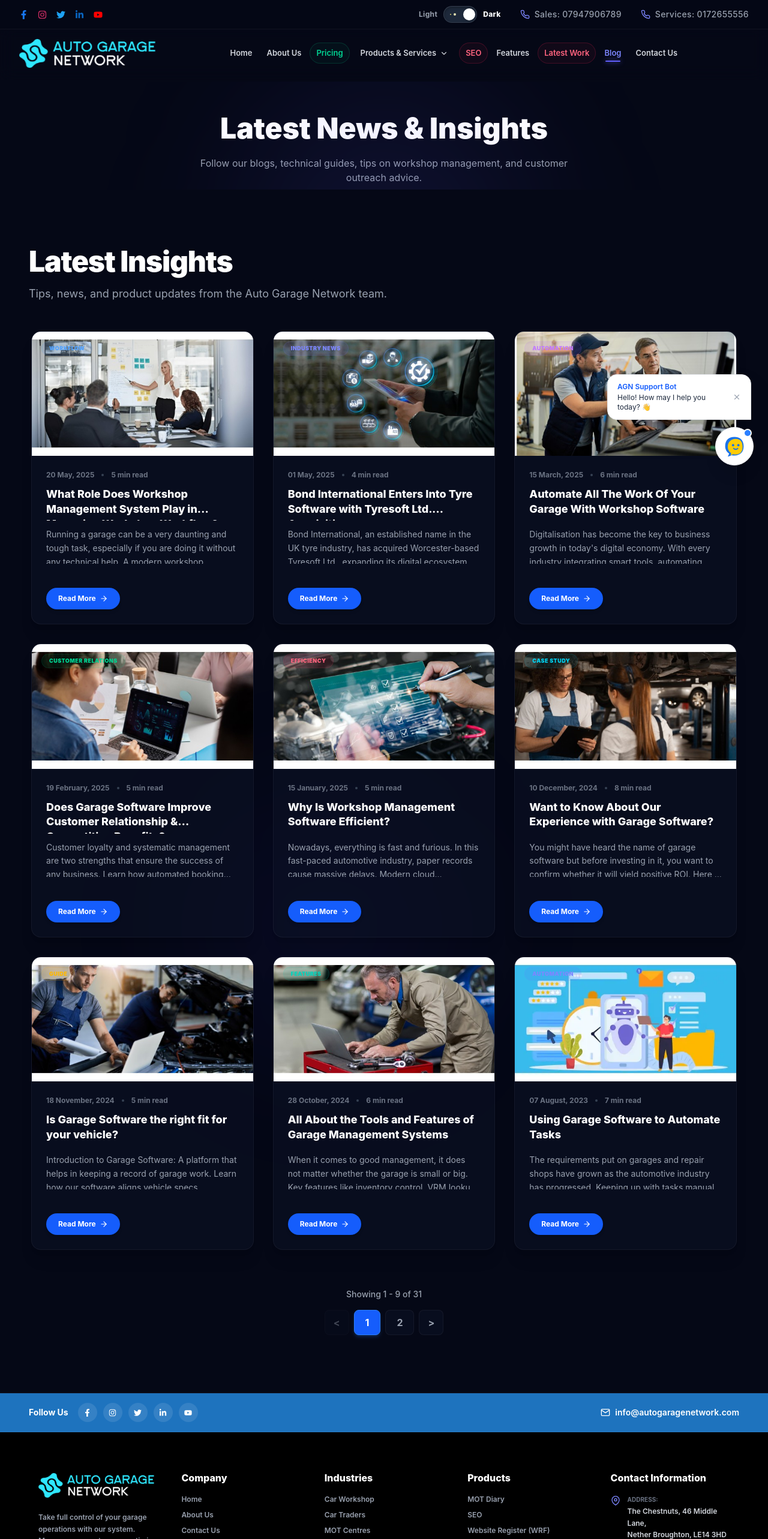
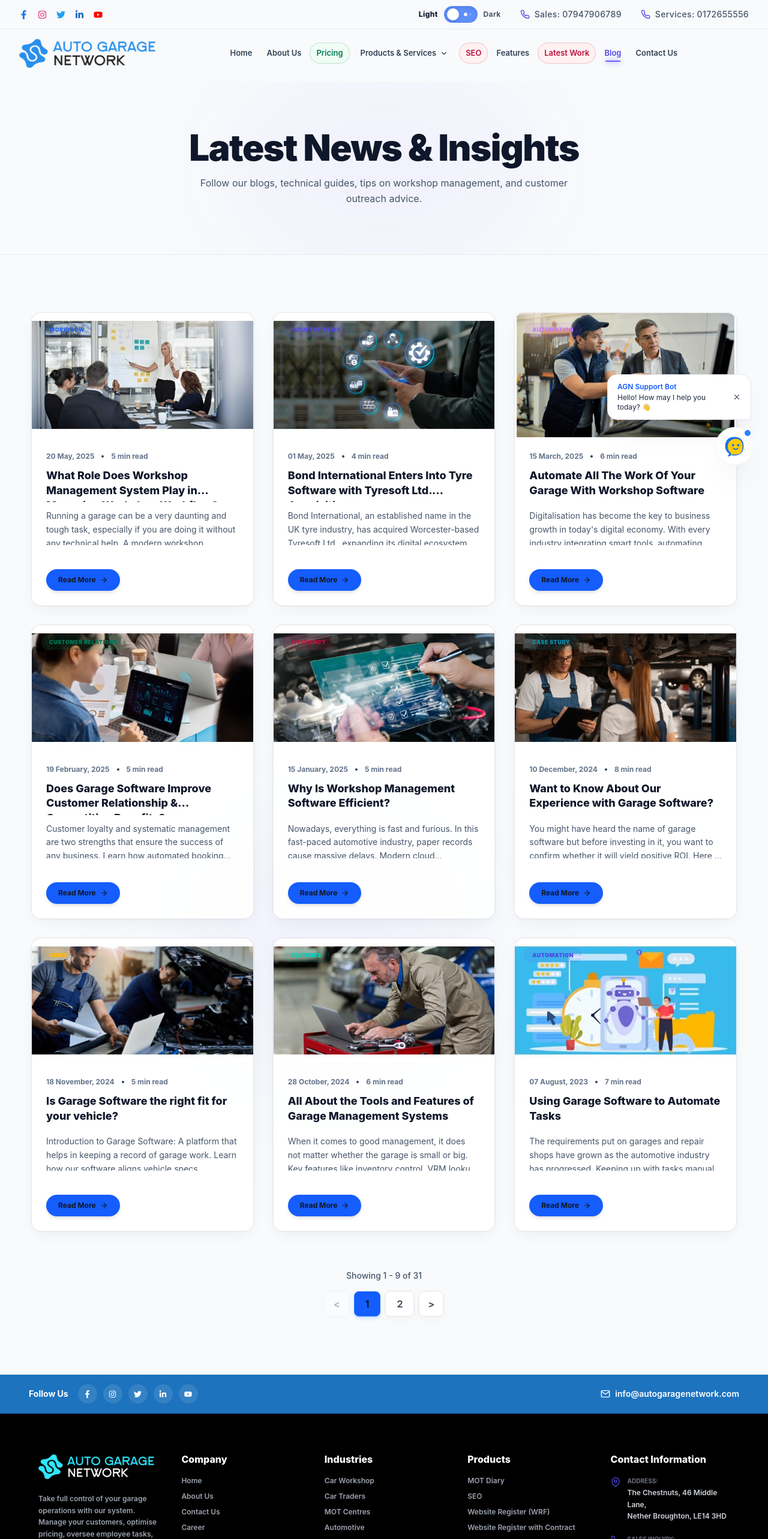
Before and after one commit to AshutoshRecenture/Auto-Garage-Network, a React (Vite) app in the folder frontned/: page /blog in a window 1280 px wide. Shown: the top 2566 px of the page at 60% size. Built offline with nearby package versions, Linux system fonts and the light colour scheme.

Commit message:
Updated code

```diff
--- a/frontned/index.html
+++ b/frontned/index.html
@@ -1,5 +1,5 @@
 <!doctype html>
-<html lang="en">
+<html lang="en" class="light">
   <head>
     <meta charset="UTF-8" />
     <link rel="icon" type="image/png" href="/AutoGarageSystem.png?v=3" />
--- a/frontned/src/components/BlogSection.jsx
+++ b/frontned/src/components/BlogSection.jsx
@@ -134,9 +134,27 @@ const BlogModal = ({ post, onClose }) => {
           </p>
 
           <div className="space-y-3.5 text-gray-300 text-xs md:text-sm leading-relaxed">
+            {post.content ? (
+              post.content.map((item, idx) => {
+                if (item.type === "heading") {
+                  return (
+                    <h3
+                      key={idx}
+                      className="text-sm md:text-base font-extrabold text-white pt-2.5"
+                    >
+                      {item.value}
+                    </h3>
+                  );
+                }
+                return <p key={idx}>{item.value}</p>;
+              })
+            ) : (
+              <>
                 <p>{p1}</p>
                 <p>{p2}</p>
                 <p>{p3}</p>
+              </>
+            )}
           </div>
         </div>
 
@@ -268,6 +286,72 @@ const BlogSection = ({ limit }) => {
         "Running a garage can be a very daunting and tough task, especially if you are doing it without any technical help. A modern workshop management system resolves scheduling bottlenecks and streamlines parts ordering.",
       color: "bg-blue-500/10 text-blue-400",
       image: workshopImg,
+      content: [
+        {
+          type: "text",
+          value:
+            "Running a garage can be a very daunting and tough task, especially if you are doing it without any technical help. You need to do many things in one go, and you also need to manage many tasks at once. You must care for the cars, help customers, keep the tools in order, and ensure everything runs on time. These things might get messy and confusing. Garage Software has been introduced to ease workflow and simultaneously manage all tasks.",
+        },
+        {
+          type: "text",
+          value:
+            "This helps garages stay organised, work faster, and give better services to customers. Garage management software is a special computer tool made for auto repair shops. It manages all the tough tasks of garages at one stop. You can use this tool for many tasks, see which car is coming for which problem, and whether it gets fixed. This software has proven to be a competent help running the garage smoothly. Read this blog to get the information.",
+        },
+        {
+          type: "heading",
+          value: "Keeps Track of All Jobs",
+        },
+        {
+          type: "text",
+          value:
+            "Sometimes garages don’t correctly note what they need for their cars. By opting for this software, garages can analyse the procedure for what is going on with the vehicle. This system lets you track the car coming to the garage, what it needs, and how you fix it. You don’t need to look at a paper for records, and you don’t need to ask many people to get the details of the car and the work the car needs. The software shows everything on your computer screen and how the work is being completed. This helps the workers focus on their jobs, and they don’t have to waste time searching for information.",
+        },
+        {
+          type: "heading",
+          value: "Easy Scheduling",
+        },
+        {
+          type: "text",
+          value:
+            "This software eases the scheduling process a lot. Customers just need to call or come in to book a service. This software lets people set appointments according to their schedule and needs using their phones and computers. When customers book an appointment and add the time slot, the software automatically adds it to the garage calendar. This allows the garage owners to access the appointments independently and serve their customers. You don’t have to book an appointment for two cars at the same time by mistake. Workers can easily see what jobs are coming up. The garage stays ready on time to fix the car.",
+        },
+        {
+          type: "heading",
+          value: "Saves Time on Paperwork",
+        },
+        {
+          type: "text",
+          value:
+            "Writing everything can take longer, especially when filling out forms or bills. But not anymore, the garage management software is also designed to help you with the paperwork. This software makes the workflow easy by generating bills for you. This software also tells you about the parts used to fix the car and their cost. You don’t need to keep big stacks of paper to write down everything. This makes everything sorted in your computer quickly by saving time and keeping the records safe.",
+        },
+        {
+          type: "heading",
+          value: "Helps with Inventory Control",
+        },
+        {
+          type: "text",
+          value:
+            "The garage uses many parts, like oils, filters, and tyres, but keeping a manual record of everything can be very tough. This inventory work involves what you have and need to buy for your garage. This software keeps a list of everything, along with the restocking. When you use something, the number just goes down and automatically goes to restocking. If you are running low, the software reminds you to order that item. You don’t have to rush for the parts at the end time while performing the repair work. This helps the garage manage its workflow without any delays.",
+        },
+        {
+          type: "heading",
+          value: "Keeps the Team Organised",
+        },
+        {
+          type: "text",
+          value:
+            "Every person in the garage has to do something and has a lot of work as well. Some need to fix the engine, some need to look at restocking the parts, some need to change the oil in the vehicle, and some need to look at administrative work. The software makes the staff workflow more efficient, and they can focus on their other work without worrying about it. This software assigns the work according to their capabilities. This software allows you to give tasks to the right person and set deadlines accordingly. If someone does their job early, they don’t have to sit idle. They can check what the next thing is that they need to do. This keeps the staff busy and helps the garage finish the work on time every day.",
+        },
+        {
+          type: "heading",
+          value: "Final Thoughts",
+        },
+        {
+          type: "text",
+          value:
+            "Garage management software has proven to be a big help to garages and workshops. It eases the garage's workflow and helps them manage their other tasks. This keeps the garage clean, saves time and ensures that the job is done correctly. This helps you to remember all the essential things and keeps the team on track. When the garage runs better, the customers will notice everything. The customers see the positive side of the garage and will return. If the garage still uses paper and simple tools, it may be time to switch to this software. This makes the workflow more manageable and helps the business to grow.",
+        },
+      ],
     },
     {
       category: "Industry News",
@@ -278,6 +362,43 @@ const BlogSection = ({ limit }) => {
         "Bond International, an established name in the UK tyre industry, has acquired Worcester-based Tyresoft Ltd., expanding its digital ecosystem and capabilities for garages nationwide.",
       color: "bg-indigo-500/10 text-indigo-400",
       image: tyreSoftwareImg,
+      content: [
+        {
+          type: "text",
+          value:
+            "Bond International, an established name in the UK tyre industry, has acquired Worcester-based Tyresoft Ltd., one of the country's most recognised tyre software providers. The deal effectuates Bond's foothold in the UK's tyre software market.",
+        },
+        {
+          type: "text",
+          value:
+            'Founded in 2011, Tyresoft Ltd. quickly rose to eminence because of its unique business approach, which offered an "all-purpose complete management system" to the tyre and automobile industries. Marcus Hathaway, the company’s founder, provided groundbreaking solutions to harmonise tyre sales, systematise tyre stock, and strengthen overall tyre business operations.',
+        },
+        {
+          type: "text",
+          value:
+            "The acquisition strongly indicates Bond’s tactical focus on top-notch infrastructure after escalating its delivery and warehouse capabilities to cover 96% of the UK with same-day service. Bond International's CEO, Charlie Bond, described the deal as “historic” in the company's long-term growth strategy.",
+        },
+        {
+          type: "text",
+          value:
+            "Bond talked about his company's significant achievement in building a nationwide delivery network; he also added that his company's vision is to gain success in the system development sector, where Tyresoft, as a partner, will play a vital role in upscaling its operations.",
+        },
+        {
+          type: "text",
+          value:
+            "Hathaway, too, lauded the agreement between the two organisations. He exemplified the new journey as a \"thrilling opportunity\" for the customers. Marcus Hathaway praised Bond International's commitment to quality and innovation and added that the company's values synchronise perfectly with Tyresoft’s ambitions.",
+        },
+        {
+          type: "text",
+          value:
+            "As part of the accord, Hathaway will soon join Bond International’s Board of Directors as the Director of Systems Development. He will also continue to guide Tyresoft’s software management and direction. On the other hand, Oliver Russell will join Tyresoft as its Managing Director.",
+        },
+        {
+          type: "text",
+          value:
+            "Last month, Bond International acquired yet another leading tyre brand: Tyrescope. This undoubtedly signals Bond’s business strategy to incorporate high-end digital solutions into the core of its tyre-related operations. By affiliating with giant market leaders in the tyre software space, Bond is diversifying its operations to optimise business efficiency, customer value, and new-age innovation.",
+        },
+      ],
     },
     {
       category: "Automation",
@@ -594,6 +715,7 @@ const BlogSection = ({ limit }) => {
       <div className="absolute top-1/2 left-1/4 w-[450px] h-[450px] bg-indigo-600/5 rounded-full blur-[120px] pointer-events-none"></div>
 
       <div className="max-w-7xl mx-auto">
+        {limit && (
           <div className="flex flex-col md:flex-row justify-between items-end mb-12">
             <motion.div
               initial={{ opacity: 0, x: -20 }}
@@ -609,7 +731,6 @@ const BlogSection = ({ limit }) => {
               </p>
             </motion.div>
 
-          {limit && (
             <Link to="/blog">
               <motion.div
                 initial={{ opacity: 0, x: 20 }}
@@ -622,8 +743,8 @@ const BlogSection = ({ limit }) => {
                 <FiArrowRight />
               </motion.div>
             </Link>
+          </div>
         )}
-        </div>
 
         <div className="flex flex-wrap justify-center gap-8">
           {currentPosts.map((post, idx) => (
--- a/frontned/src/components/Navbar.jsx
+++ b/frontned/src/components/Navbar.jsx
@@ -114,19 +114,29 @@ const Navbar = () => {
   // Theme state and storage hook
   const [theme, setTheme] = useState(() => {
     if (typeof window !== "undefined" && window.localStorage) {
-      return localStorage.getItem("theme") || "dark";
+      return localStorage.getItem("theme") || "light";
     }
-    return "dark";
+    return "light";
   });
 
   useEffect(() => {
     const root = document.documentElement;
+    root.classList.add("no-transitions");
+
     if (theme === "light") {
       root.classList.add("light");
     } else {
       root.classList.remove("light");
     }
     localStorage.setItem("theme", theme);
+
+    // Force reflow
+    window.getComputedStyle(root).opacity;
+
+    const timer = setTimeout(() => {
+      root.classList.remove("no-transitions");
+    }, 0);
+    return () => clearTimeout(timer);
   }, [theme]);
 
   const toggleTheme = () => {
--- a/frontned/src/index.css
+++ b/frontned/src/index.css
@@ -2,17 +2,33 @@
 
 html {
   scroll-behavior: smooth;
-  scrollbar-color: rgba(99, 102, 241, 0.75) #050816;
+  scrollbar-color: rgba(99, 102, 241, 0.5) #ffffff;
   scrollbar-width: auto;
 }
 
+html:not(.light) {
+  scrollbar-color: rgba(99, 102, 241, 0.75) #050816;
+}
+
 html, body, #root {
-  background-color: #050816;
-  color: #ffffff;
+  background-color: #ffffff;
+  color: #0f172a;
   overflow-x: hidden !important;
   max-width: 100% !important;
   width: 100% !important;
   position: relative;
+}
+
+html:not(.light), body:not(.light), #root:not(.light) {
+  background-color: #050816;
+  color: #ffffff;
+}
+
+/* Disable transitions temporarily for instant theme switching */
+.no-transitions,
+.no-transitions * {
+  transition: none !important;
+  animation: none !important;
 }
 
 /* Premium Custom Scrollbar */
@@ -21,14 +37,29 @@ html, body, #root {
   height: 10px;
 }
 ::-webkit-scrollbar-track {
+  background: #ffffff;
+}
+html:not(.light) ::-webkit-scrollbar-track,
+html:not(.light)::-webkit-scrollbar-track {
   background: #050816;
 }
+
 ::-webkit-scrollbar-thumb {
+  background: rgba(99, 102, 241, 0.5);
+  border-radius: 9999px;
+  border: 2px solid #ffffff;
+}
+html:not(.light) ::-webkit-scrollbar-thumb,
+html:not(.light)::-webkit-scrollbar-thumb {
   background: rgba(99, 102, 241, 0.75);
-  border-radius: 9999px;
-  border: 2px solid #050816;
+  border-color: #050816;
 }
+
 ::-webkit-scrollbar-thumb:hover {
+  background: rgba(99, 102, 241, 0.7);
+}
+html:not(.light) ::-webkit-scrollbar-thumb:hover,
+html:not(.light)::-webkit-scrollbar-thumb:hover {
   background: rgba(99, 102, 241, 0.95);
 }
 
@@ -401,17 +432,9 @@ html, body, #root {
   color: #ffffff !important;
 }
 
-/* Since logo-color.png has black text, we apply invert filter in Dark Mode to make the text white and visible */
+/* Keep the logo image in its original colors in both light and dark modes */
 .logo-img {
-  filter: invert(1) hue-rotate(180deg) brightness(1.5) contrast(1.2);
-  transition:
-    filter 0.3s ease,
-    transform 0.3s ease;
-}
-
-/* In Light Mode, we display it as-is (with black text) so it is visible on the light background */
-.light .logo-img {
-  filter: none !important;
+  transition: transform 0.3s ease;
 }
 
 /* Custom Dropdown overrides for Light Mode */
--- a/frontned/src/pages/Blog.jsx
+++ b/frontned/src/pages/Blog.jsx
@@ -14,14 +14,15 @@ const Blog = () => {
         canonicalPath="/blog"
       />
       <Navbar />
-      <main className="flex-grow pt-24">
-        {/* Header decoration */}
-        <div className="relative pt-12 pb-2 text-center overflow-hidden">
-          <div className="absolute top-0 left-1/2 -translate-x-1/2 w-[500px] h-[500px] bg-indigo-500/10 rounded-full blur-[120px] pointer-events-none" />
-          <h1 className="text-4xl md:text-5xl font-black mb-4 px-4 leading-tight">
+      <main className="flex-grow pt-22 sm:pt-24 lg:pt-32">
+        {/* Breadcrumb / Page Header Banner */}
+        <div className="relative w-full py-20 bg-[#050816] flex flex-col items-center justify-center text-center overflow-hidden border-b border-white/5">
+          <div className="absolute top-1/2 left-1/2 -translate-x-1/2 -translate-y-1/2 w-[500px] h-[250px] bg-indigo-600/5 rounded-full blur-[100px] pointer-events-none"></div>
+
+          <h1 className="relative text-4xl md:text-6xl font-black text-white tracking-tight mb-4">
             Latest News & Insights
           </h1>
-          <p className="text-gray-400 max-w-2xl mx-auto px-4">
+          <p className="relative text-gray-400 text-sm md:text-base max-w-2xl px-6 leading-relaxed">
             Follow our blogs, technical guides, tips on workshop management, and customer outreach advice.
           </p>
         </div>
```
Lines whose indentation alone changed are shown as unchanged.
